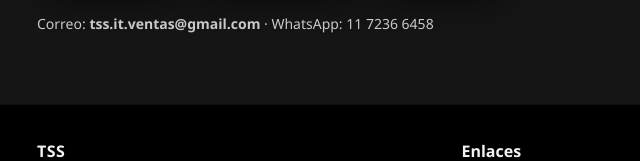
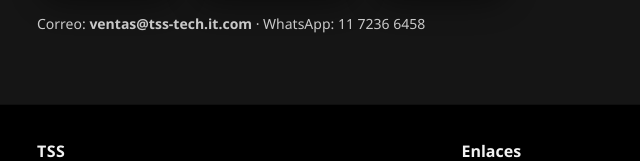
Before and after one commit to tssitventas-glitch/tss-site, a plain HTML site: page index.html in a window 1280 px wide. Shown: the part 2233-2394 px from the top of the page, 43-683 px from the left. Drawn offline with Linux system fonts and the light colour scheme.

Commit message:
Update index.html

```diff
--- a/index.html
+++ b/index.html
@@ -205,10 +205,10 @@
         <p>Elegí la forma que prefieras:</p>
         <div class="cta-row" role="group" aria-label="Opciones de contacto">
           <a class="btn" href="https://wa.me/5491172366458" rel="noopener" target="_blank">💬 WhatsApp</a>
-          <a class="btn btn--ghost" href="mailto:tss.it.ventas@gmail.com?subject=Consulta%20desde%20la%20web%20TSS" aria-label="Enviar correo">✉️ Email directo</a>
+          <a class="btn btn--ghost" href="mailto:ventas@tss-tech.it.com?subject=Consulta%20desde%20la%20web%20TSS" aria-label="Enviar correo">✉️ Email directo</a>
           <button class="btn btn--ghost" id="copyMailBtn" type="button" aria-label="Copiar correo">📋 Copiar email</button>
         </div>
-        <p class="mini" style="margin-top:1rem;">Correo: <b id="mailText">tss.it.ventas@gmail.com</b> · WhatsApp: <a href="https://wa.me/5491172366458">11 7236 6458</a></p>
+        <p class="mini" style="margin-top:1rem;">Correo: <b id="mailText">ventas@tss-tech.it.com</b> · WhatsApp: <a href="https://wa.me/5491172366458">11 7236 6458</a></p>
       </div>
     </section>
   </main>
```
